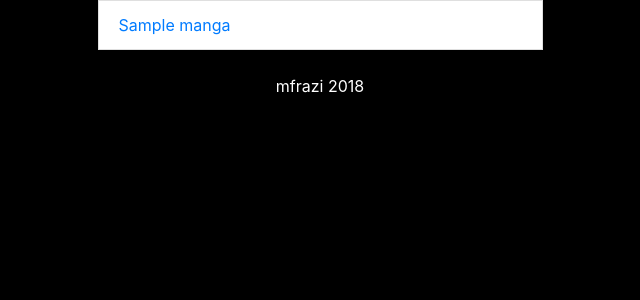
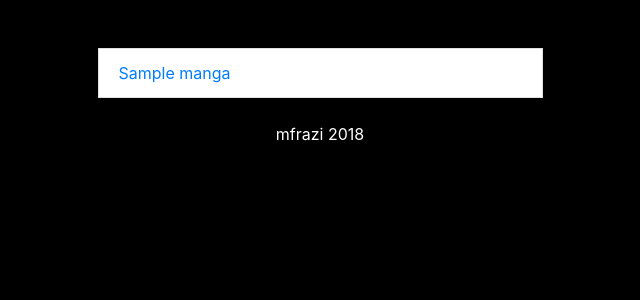
Before and after one commit to mfrazi/manga, a Flask app: template templates/manga_list.html in a window 1280 px wide. Shown: the top 300 px of the page, without its empty margins (320-960 px from the left). Run offline with Flask 2, Linux system fonts and the light colour scheme; the template is opened without the code that fills it: most values are stand-ins (such as "Sample title", 1, 10 or a date in 2020); some libraries are stand-ins or nearby versions.

Commit message:
Fix home view :pencil:

```diff
--- a/main.py
+++ b/main.py
@@ -72,6 +72,8 @@ def home_page():
 
     manga_list = dict()
     for m in manga_list_tmp:
+        if m[0] == ".":
+            continue
         manga_list[m] = beautify_manga_title(m)
 
     return render_template("manga_list.html", manga=manga_list)
--- a/templates/manga_list.html
+++ b/templates/manga_list.html
@@ -5,7 +5,7 @@
     <title>Manga</title>
 </head>
 <body style="background-color: black">
-<div class="container">
+<div class="container mt-5">
     <div class="row justify-content-md-center">
         <div class="col-12 col-md-5 ">
             <ul class="list-group">
```
